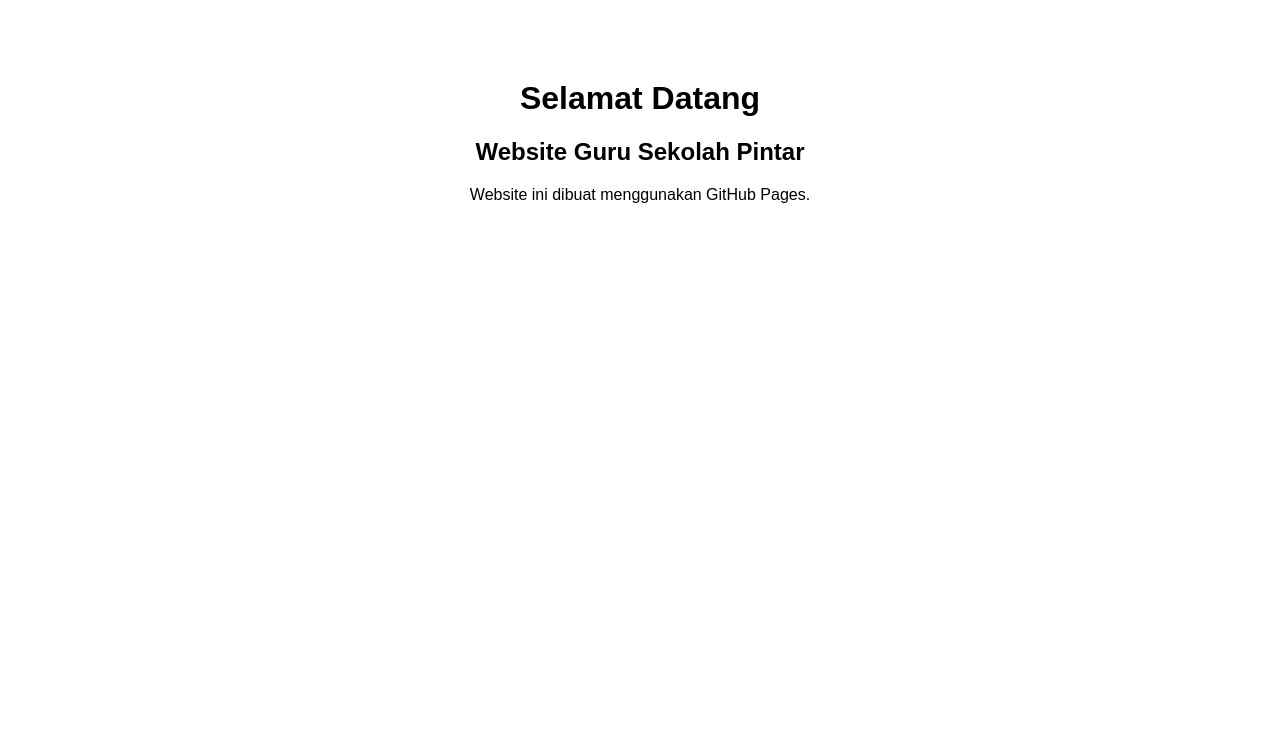
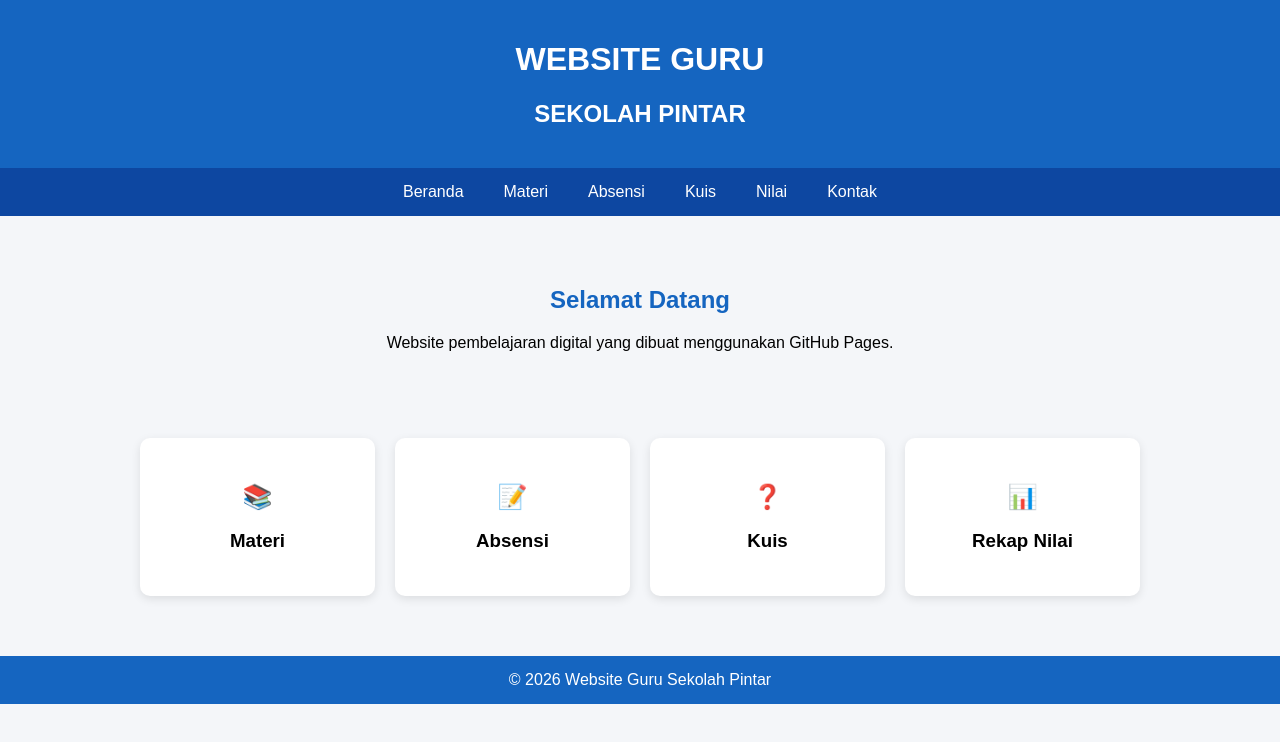
Before and after one commit to sekolahpintar/sekolahpintar.github.io, a plain HTML site: page index.html in a window 1280 px wide. Drawn offline with Linux system fonts and the light colour scheme.

Commit message:
Update index.html

```diff
--- a/index.html
+++ b/index.html
@@ -3,11 +3,130 @@
 <head>
 <meta charset="UTF-8">
 <meta name="viewport" content="width=device-width, initial-scale=1.0">
-<title>Website Guru</title>
+<title>Website Guru Sekolah Pintar</title>
+
+<style>
+body{
+margin:0;
+font-family:Arial,sans-serif;
+background:#f4f6f9;
+}
+
+header{
+background:#1565c0;
+color:white;
+padding:20px;
+text-align:center;
+}
+
+nav{
+background:#0d47a1;
+display:flex;
+justify-content:center;
+flex-wrap:wrap;
+}
+
+nav a{
+color:white;
+text-decoration:none;
+padding:15px 20px;
+}
+
+nav a:hover{
+background:#1976d2;
+}
+
+.hero{
+padding:50px;
+text-align:center;
+}
+
+.hero h1{
+color:#1565c0;
+}
+
+.menu{
+display:grid;
+grid-template-columns:repeat(auto-fit,minmax(200px,1fr));
+gap:20px;
+padding:20px;
+max-width:1000px;
+margin:auto;
+}
+
+.card{
+background:white;
+padding:25px;
+border-radius:10px;
+box-shadow:0 3px 10px rgba(0,0,0,0.1);
+text-align:center;
+}
+
+footer{
+margin-top:40px;
+background:#1565c0;
+color:white;
+padding:15px;
+text-align:center;
+}
+</style>
+
 </head>
-<body style="font-family:Arial;text-align:center;margin-top:80px;">
+
+<body>
+
+<header>
+<h1>WEBSITE GURU</h1>
+<h2>SEKOLAH PINTAR</h2>
+</header>
+
+<nav>
+<a href="#">Beranda</a>
+<a href="#">Materi</a>
+<a href="#">Absensi</a>
+<a href="#">Kuis</a>
+<a href="#">Nilai</a>
+<a href="#">Kontak</a>
+</nav>
+
+<section class="hero">
 <h1>Selamat Datang</h1>
-<h2>Website Guru Sekolah Pintar</h2>
-<p>Website ini dibuat menggunakan GitHub Pages.</p>
+
+<p>
+Website pembelajaran digital yang dibuat menggunakan GitHub Pages.
+</p>
+
+</section>
+
+<div class="menu">
+
+<div class="card">
+<h2>📚</h2>
+<h3>Materi</h3>
+</div>
+
+<div class="card">
+<h2>📝</h2>
+<h3>Absensi</h3>
+</div>
+
+<div class="card">
+<h2>❓</h2>
+<h3>Kuis</h3>
+</div>
+
+<div class="card">
+<h2>📊</h2>
+<h3>Rekap Nilai</h3>
+</div>
+
+</div>
+
+<footer>
+
+© 2026 Website Guru Sekolah Pintar
+
+</footer>
+
 </body>
 </html>
```
